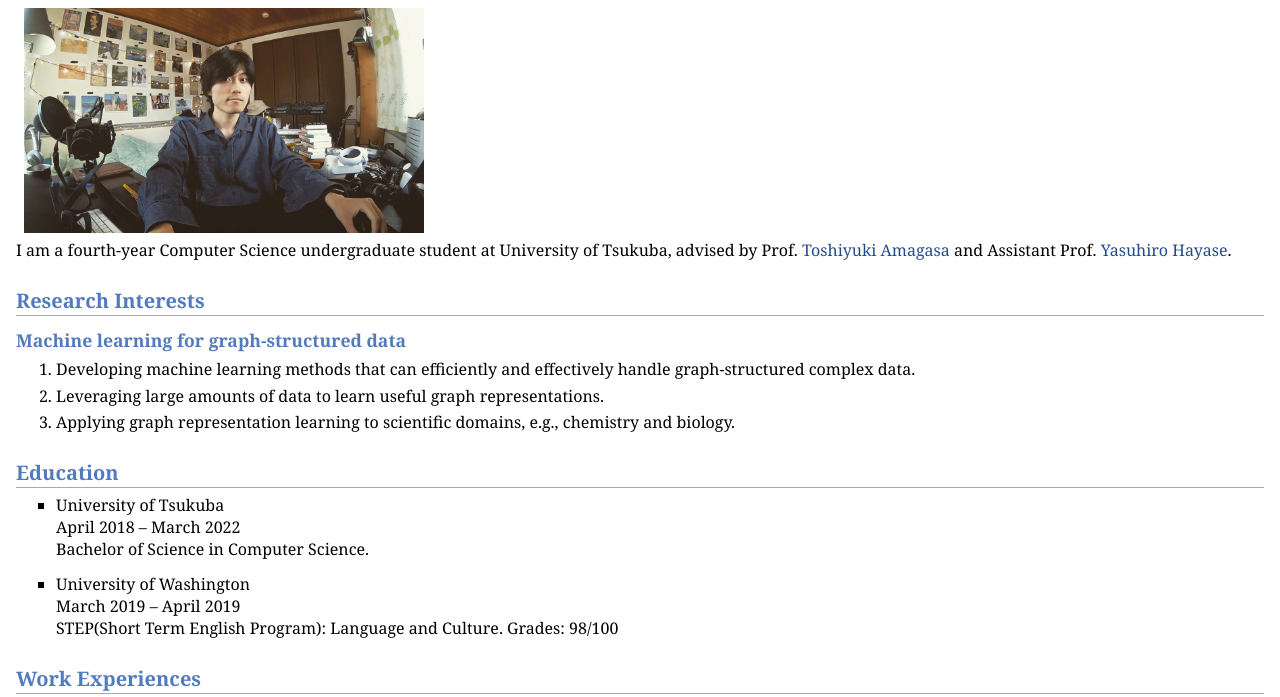
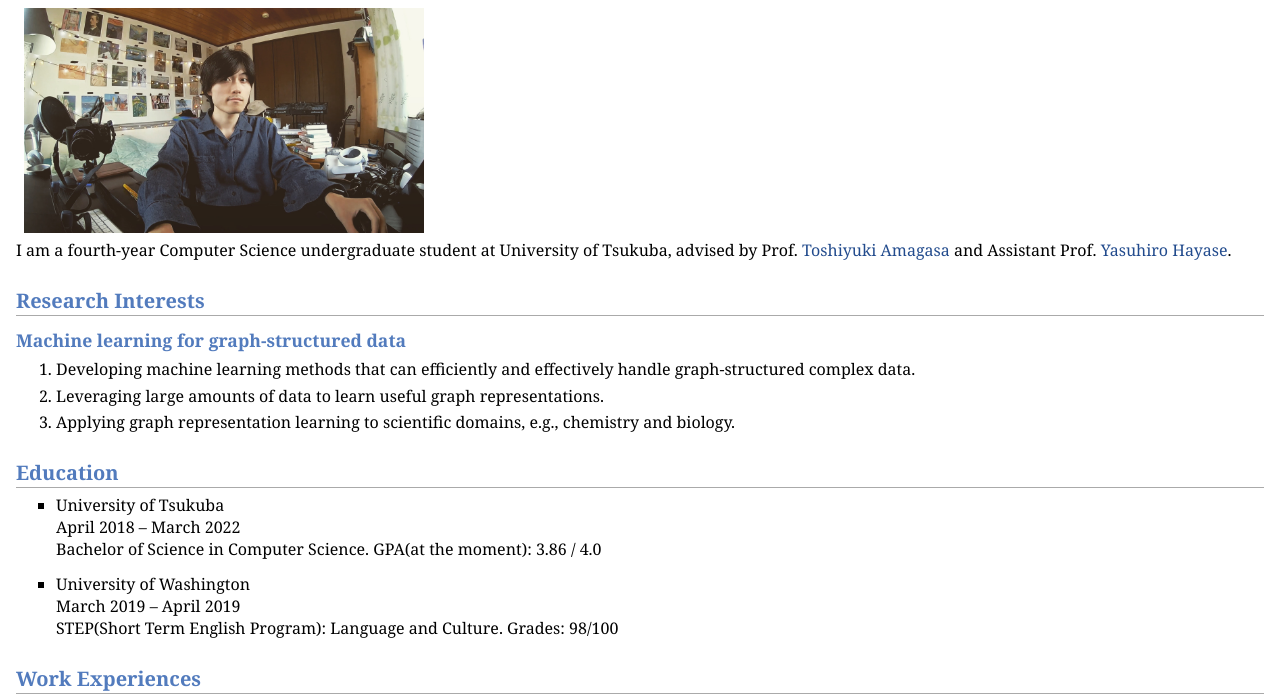
Before and after one commit to eiskry/eiskry.github.io, a plain HTML site: page index.html in a window 1280 px wide. Shown: the part 66-763 px from the top of the page. Drawn offline with Linux system fonts and the light colour scheme.

Commit message:
add grade

```diff
--- a/index.html
+++ b/index.html
@@ -97,7 +97,7 @@ coming soon... -->
   <ul>
     <li>University of Tsukuba<br>
       April 2018 – March 2022<br>
-      Bachelor of Science in Computer Science.
+      Bachelor of Science in Computer Science. GPA(at the moment): 3.86 / 4.0
       <!-- Advisor: <a href="https://www-ui.is.s.u-tokyo.ac.jp/~takeo/">Takeo Igarashi</a> -->
   </ul>
 
```
